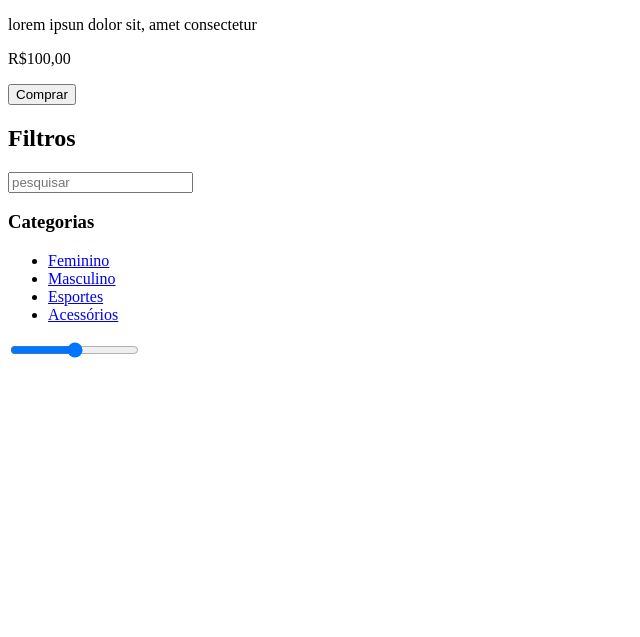
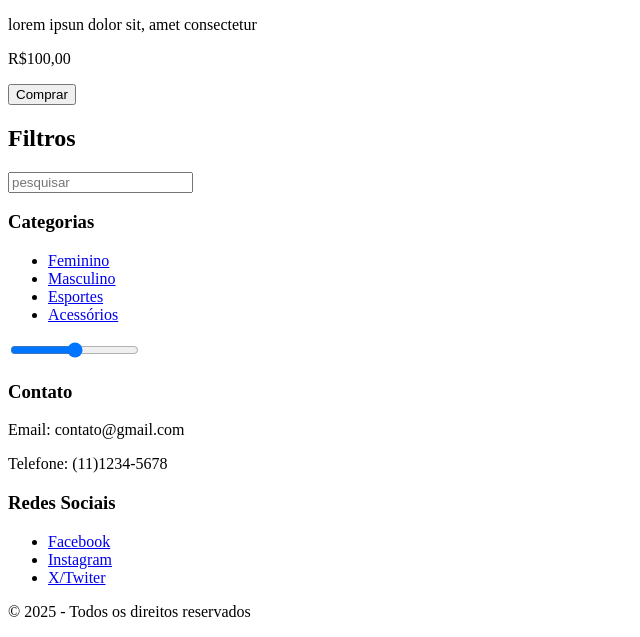
Before and after one commit to Oravlin/ProjetoA, a plain HTML site: page index.html in a window 1280 px wide. Shown: the part 665-1302 px from the top of the page, without its empty margins (0-640 px from the left). Before the commit the page ends 1035 px from the top, so only its background shows below. Drawn offline with Linux system fonts and the light colour scheme.

Commit message:
Criando o Footer do HTML

```diff
--- a/index.html
+++ b/index.html
@@ -10,25 +10,38 @@
 <body>
 
     <div id="container">
+
         <header>
+
             <nav>
+
                 <ul>
+
                     <li><a href="#">Roupas</a></li>
                     <li><a href="#">Acessórios</a></li>
                     <li><a href="#">Promoções</a></li>
                     <li><a href="#">Contato</a></li>
+
                 </ul>
+
             </nav>
+
         </header>
+
         <div id="conteudo">
+
             <main>
+
                 <article class="produto">
+
                     <img src="" alt="Imagem 1">
                     <h3>Produto 1</h3>
                     <p>lorem ipsun dolor sit, amet consectetur</p>
                     <p class="preco">R$100,00</p>
                     <button type="submit">Comprar</button>
+
                 </article>
+
                 <article class="produto">
                     <img src="" alt="Imagem 2">
                     <h3>Produto 2</h3>
@@ -36,6 +49,7 @@
                     <p class="preco">R$100,00</p>
                     <button type="submit">Comprar</button>
                 </article>
+
                 <article class="produto">
                     <img src="" alt="Imagem 3">
                     <h3>Produto 3</h3>
@@ -43,6 +57,7 @@
                     <p class="preco">R$100,00</p>
                     <button type="submit">Comprar</button>
                 </article>
+
                 <article class="produto">
                     <img src="" alt="Imagem 4">
                     <h3>Produto 4</h3>
@@ -50,24 +65,69 @@
                     <p class="preco">R$100,00</p>
                     <button type="submit">Comprar</button>
                 </article>
+
             </main>
+
             <aside>
+
                 <h2>Filtros</h2>
                 <input type="text" placeholder="pesquisar">
                 <div class="filtro">
+
                     <h3>Categorias</h3>
                     <ul>
+
                         <li><a href="#">Feminino</a></li>
                         <li><a href="#">Masculino</a></li>
                         <li><a href="#">Esportes</a></li>
                         <li><a href="#">Acessórios</a></li>
+
                     </ul>
+
                 </div>
+
                 <div class="filtro">
                     <input type="range" min="0" max="1000" value="500">
                 </div>
+
             </aside>
         </div>
+
+        <footer>
+
+            <div class="footer-content">
+
+                <div class="contato">
+
+                    <h3>Contato</h3>
+                    <p>Email: contato@gmail.com</p>
+                    <p>Telefone: (11)1234-5678</p>
+
+                </div>
+
+                <div class="redes-sociais">
+
+                        <h3>Redes Sociais</h3>
+
+                        <ul>
+                            <li><a href="#">Facebook</a></li>
+                            <li><a href="#">Instagram</a></li>
+                            <li><a href="#">X/Twiter</a></li>
+                        </ul>
+
+                </div>
+
+                <div class="direitos">
+
+                    <p>&copy; 2025 - Todos os direitos reservados</p>
+
+                </div>
+
+            </div>
+
+        </footer>
+
+
     </div>
 
 
```
